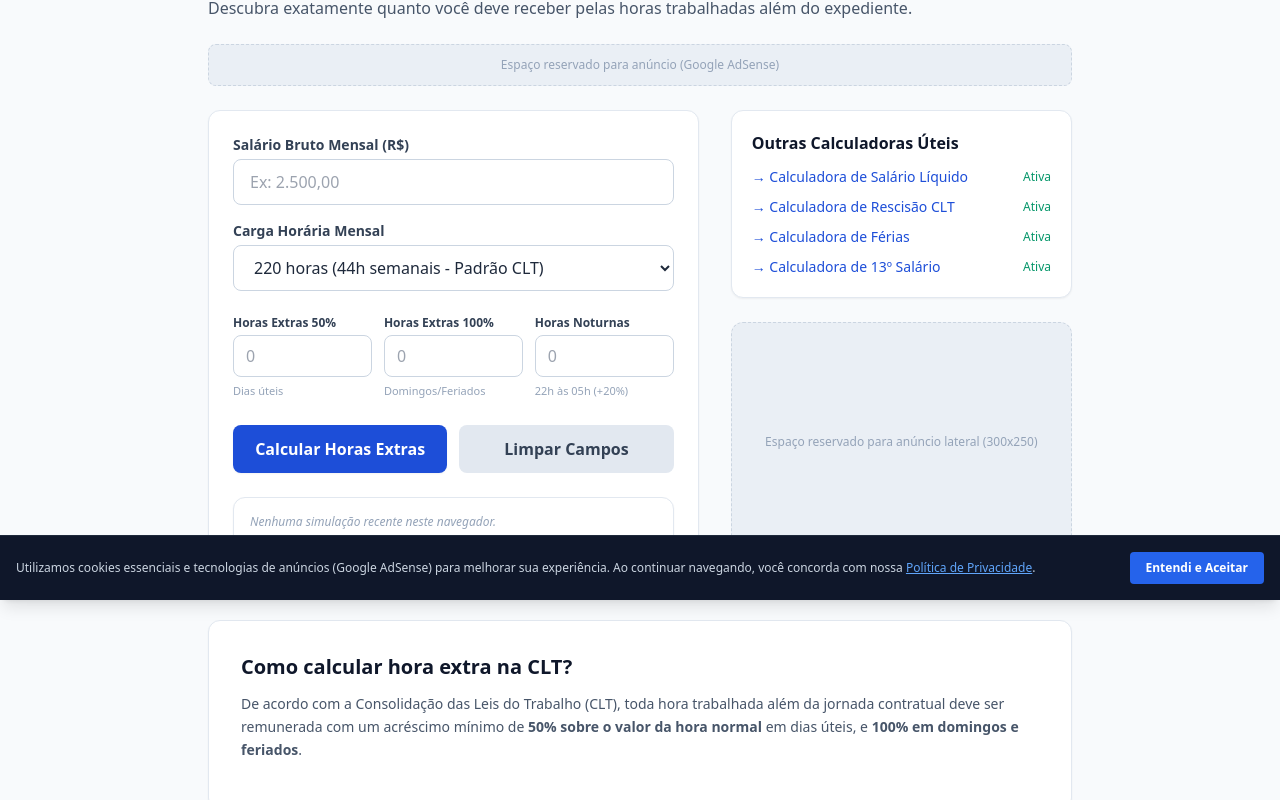
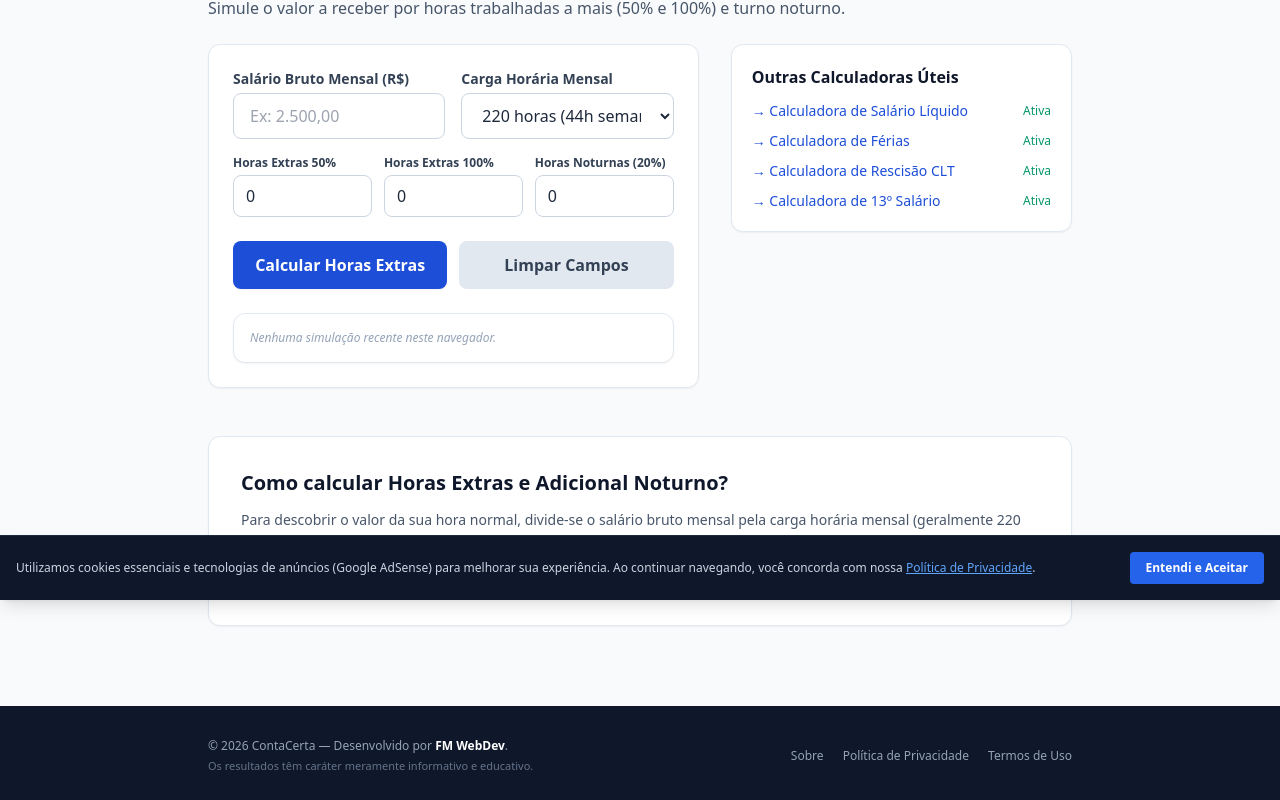
Before and after one commit to lipeeoleiromartins/contacerta-fmwebdev, a plain HTML site: page trabalhista/horas-extras/index.html in a window 1280 px wide. Shown: the part 200-1000 px from the top of the page. Drawn offline with nearby package versions, Linux system fonts and the light colour scheme.

Commit message:
chore: removidos placeholders de anuncios para revisao do AdSense

```diff
--- a/trabalhista/horas-extras/index.html
+++ b/trabalhista/horas-extras/index.html
@@ -8,7 +8,7 @@
     </title>
     <meta
       name="description"
-      content="Calcule gratuitamente o valor das suas horas extras 50%, 100% e adicional noturno de acordo com a CLT. Uma ferramenta desenvolvida por FM WebDev."
+      content="Calcule o valor exato das suas horas extras 50%, 100% e adicional noturno de 20% com reflexo no DSR. Ferramenta gratuita por FM WebDev."
     />
     <script src="https://cdn.tailwindcss.com"></script>
   </head>
@@ -52,15 +52,9 @@
           Calculadora de Horas Extras e Adicional Noturno
         </h1>
         <p class="text-slate-600 mt-1 text-sm md:text-base">
-          Descubra exatamente quanto você deve receber pelas horas trabalhadas
-          além do expediente.
+          Simule o valor a receber por horas trabalhadas a mais (50% e 100%) e
+          turno noturno.
         </p>
-      </div>
-
-      <div
-        class="w-full bg-slate-200/60 border border-dashed border-slate-300 rounded-lg p-3 text-center text-xs text-slate-400 mb-6"
-      >
-        Espaço reservado para anúncio (Google AdSense)
       </div>
 
       <div class="grid grid-cols-1 md:grid-cols-12 gap-8">
@@ -68,6 +62,7 @@
           class="md:col-span-7 bg-white p-6 rounded-xl shadow-sm border border-slate-200"
         >
           <form id="form-horas-extras" class="space-y-4">
+            <div class="grid grid-cols-1 sm:grid-cols-2 gap-4">
               <div>
                 <label
                   for="salario"
@@ -80,30 +75,29 @@
                   inputmode="numeric"
                   placeholder="Ex: 2.500,00"
                   required
-                class="w-full px-4 py-2.5 border border-slate-300 rounded-lg focus:ring-2 focus:ring-blue-600 focus:border-blue-600 outline-none"
+                  class="w-full px-4 py-2.5 border border-slate-300 rounded-lg focus:ring-2 focus:ring-blue-600 outline-none"
                 />
               </div>
 
               <div>
                 <label
-                for="carga-horaria"
+                  for="jornada"
                   class="block text-sm font-semibold text-slate-700 mb-1"
                   >Carga Horária Mensal</label
                 >
                 <select
-                id="carga-horaria"
+                  id="jornada"
                   class="w-full px-4 py-2.5 border border-slate-300 rounded-lg bg-white focus:ring-2 focus:ring-blue-600 outline-none"
                 >
-                <option value="220" selected>
-                  220 horas (44h semanais - Padrão CLT)
-                </option>
+                  <option value="220" selected>220 horas (44h semanais)</option>
                   <option value="200">200 horas (40h semanais)</option>
-                <option value="180">180 horas (36h semanais / Turno 6h)</option>
+                  <option value="180">180 horas (36h / 12x36)</option>
                   <option value="150">150 horas (30h semanais)</option>
                 </select>
               </div>
+            </div>
 
-            <div class="grid grid-cols-1 sm:grid-cols-3 gap-3 pt-2">
+            <div class="grid grid-cols-1 sm:grid-cols-3 gap-3">
               <div>
                 <label
                   for="horas-50"
@@ -113,13 +107,12 @@
                 <input
                   type="number"
                   id="horas-50"
-                  step="0.1"
-                  placeholder="0"
+                  min="0"
+                  step="0.5"
+                  value="0"
                   class="w-full px-3 py-2 border border-slate-300 rounded-lg focus:ring-2 focus:ring-blue-600 outline-none"
                 />
-                <span class="text-[11px] text-slate-400">Dias úteis</span>
               </div>
-
               <div>
                 <label
                   for="horas-100"
@@ -129,31 +122,26 @@
                 <input
                   type="number"
                   id="horas-100"
-                  step="0.1"
-                  placeholder="0"
+                  min="0"
+                  step="0.5"
+                  value="0"
                   class="w-full px-3 py-2 border border-slate-300 rounded-lg focus:ring-2 focus:ring-blue-600 outline-none"
                 />
-                <span class="text-[11px] text-slate-400"
-                  >Domingos/Feriados</span
-                >
               </div>
-
               <div>
                 <label
                   for="horas-noturnas"
                   class="block text-xs font-semibold text-slate-700 mb-1"
-                  >Horas Noturnas</label
+                  >Horas Noturnas (20%)</label
                 >
                 <input
                   type="number"
                   id="horas-noturnas"
-                  step="0.1"
-                  placeholder="0"
+                  min="0"
+                  step="0.5"
+                  value="0"
                   class="w-full px-3 py-2 border border-slate-300 rounded-lg focus:ring-2 focus:ring-blue-600 outline-none"
                 />
-                <span class="text-[11px] text-slate-400"
-                  >22h às 05h (+20%)</span
-                >
               </div>
             </div>
 
@@ -179,33 +167,33 @@
             class="hidden mt-6 pt-6 border-t border-slate-200"
           >
             <h2 class="text-lg font-bold text-slate-800 mb-3">
-              Detalhamento do Cálculo
+              Detalhamento dos Valores
             </h2>
 
             <div
               class="space-y-2 text-sm bg-slate-50 p-4 rounded-lg border border-slate-200"
             >
               <div class="flex justify-between">
-                <span class="text-slate-600">Valor da sua hora normal:</span>
-                <span id="res-hora-normal" class="font-semibold">R$ 0,00</span>
+                <span class="text-slate-600">Valor da Hora Normal:</span>
+                <span id="res-hora-normal" class="font-semibold text-slate-900"
+                  >R$ 0,00</span
+                >
               </div>
               <div class="flex justify-between">
                 <span class="text-slate-600">Total Horas Extras 50%:</span>
-                <span id="res-total-50" class="font-semibold text-blue-700"
+                <span id="res-50" class="font-semibold text-slate-900"
                   >R$ 0,00</span
                 >
               </div>
               <div class="flex justify-between">
                 <span class="text-slate-600">Total Horas Extras 100%:</span>
-                <span id="res-total-100" class="font-semibold text-blue-700"
+                <span id="res-100" class="font-semibold text-slate-900"
                   >R$ 0,00</span
                 >
               </div>
               <div class="flex justify-between">
-                <span class="text-slate-600"
-                  >Total Adicional Noturno (20%):</span
-                >
-                <span id="res-total-noturno" class="font-semibold text-blue-700"
+                <span class="text-slate-600">Adicional Noturno (20%):</span>
+                <span id="res-noturno" class="font-semibold text-slate-900"
                   >R$ 0,00</span
                 >
               </div>
@@ -215,9 +203,7 @@
                 <span class="font-bold text-slate-900"
                   >Total Bruto a Receber:</span
                 >
-                <span
-                  id="res-total-geral"
-                  class="font-extrabold text-emerald-600"
+                <span id="res-total" class="font-extrabold text-emerald-600"
                   >R$ 0,00</span
                 >
               </div>
@@ -237,7 +223,7 @@
             id="historico-recente"
             class="mt-6 bg-white p-4 rounded-xl shadow-sm border border-slate-200"
           >
-            <!-- Preenchido automaticamente via JS -->
+            <!-- Preenchido via JavaScript -->
           </div>
         </div>
 
@@ -261,9 +247,9 @@
               </li>
               <li>
                 <a
-                  href="../rescisao-clt/index.html"
+                  href="../ferias-proporcionais/index.html"
                   class="text-blue-700 hover:underline flex items-center justify-between"
-                  ><span>→ Calculadora de Rescisão CLT</span
+                  ><span>→ Calculadora de Férias</span
                   ><span class="text-xs text-emerald-600 font-medium"
                     >Ativa</span
                   ></a
@@ -271,9 +257,9 @@
               </li>
               <li>
                 <a
-                  href="../ferias-proporcionais/index.html"
+                  href="../rescisao-clt/index.html"
                   class="text-blue-700 hover:underline flex items-center justify-between"
-                  ><span>→ Calculadora de Férias</span
+                  ><span>→ Calculadora de Rescisão CLT</span
                   ><span class="text-xs text-emerald-600 font-medium"
                     >Ativa</span
                   ></a
@@ -291,12 +277,6 @@
               </li>
             </ul>
           </div>
-
-          <div
-            class="bg-slate-200/60 border border-dashed border-slate-300 rounded-xl h-60 flex items-center justify-center text-xs text-slate-400 p-4 text-center"
-          >
-            Espaço reservado para anúncio lateral (300x250)
-          </div>
         </aside>
       </div>
 
@@ -305,14 +285,14 @@
         class="mt-12 bg-white p-6 md:p-8 rounded-xl shadow-sm border border-slate-200"
       >
         <h2 class="text-xl font-bold text-slate-900 mb-3">
-          Como calcular hora extra na CLT?
+          Como calcular Horas Extras e Adicional Noturno?
         </h2>
         <p class="text-slate-600 text-sm leading-relaxed mb-4">
-          De acordo com a Consolidação das Leis do Trabalho (CLT), toda hora
-          trabalhada além da jornada contratual deve ser remunerada com um
-          acréscimo mínimo de
-          <strong>50% sobre o valor da hora normal</strong> em dias úteis, e
-          <strong>100% em domingos e feriados</strong>.
+          Para descobrir o valor da sua hora normal, divide-se o salário bruto
+          mensal pela carga horária mensal (geralmente 220 horas). Sobre o valor
+          da hora normal, aplica-se o acréscimo de <strong>50%</strong> para
+          dias úteis e sábados, ou <strong>100%</strong> para domingos e
+          feriados.
         </p>
       </article>
     </main>
```
Also changed, not shown: financeiro/salario-liquido/index.html (+0 -20 lines), trabalhista/decimo-terceiro/index.html (+0 -12 lines), trabalhista/ferias-proporcionais/index.html (+0 -12 lines), trabalhista/rescisao-clt/index.html (+0 -12 lines). Lines whose indentation alone changed are shown as unchanged.
